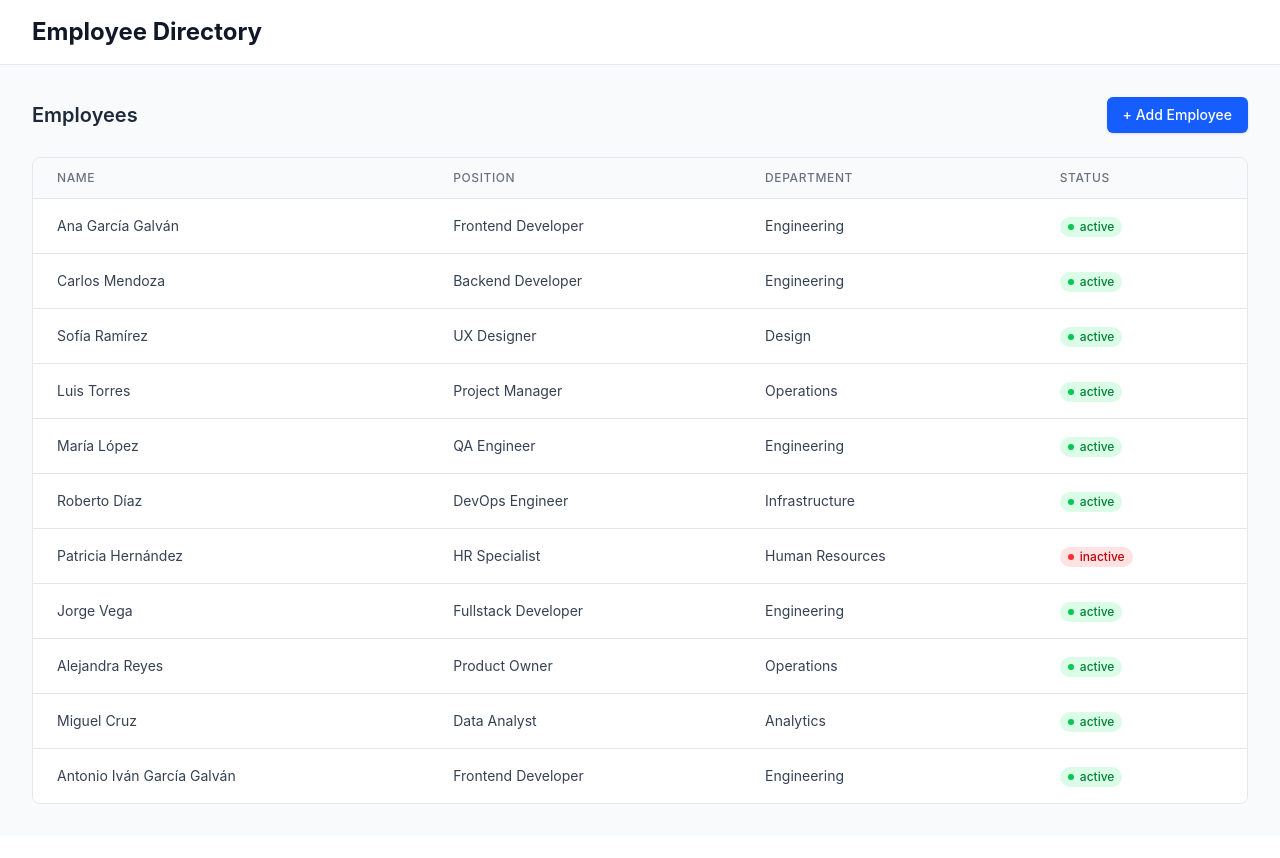
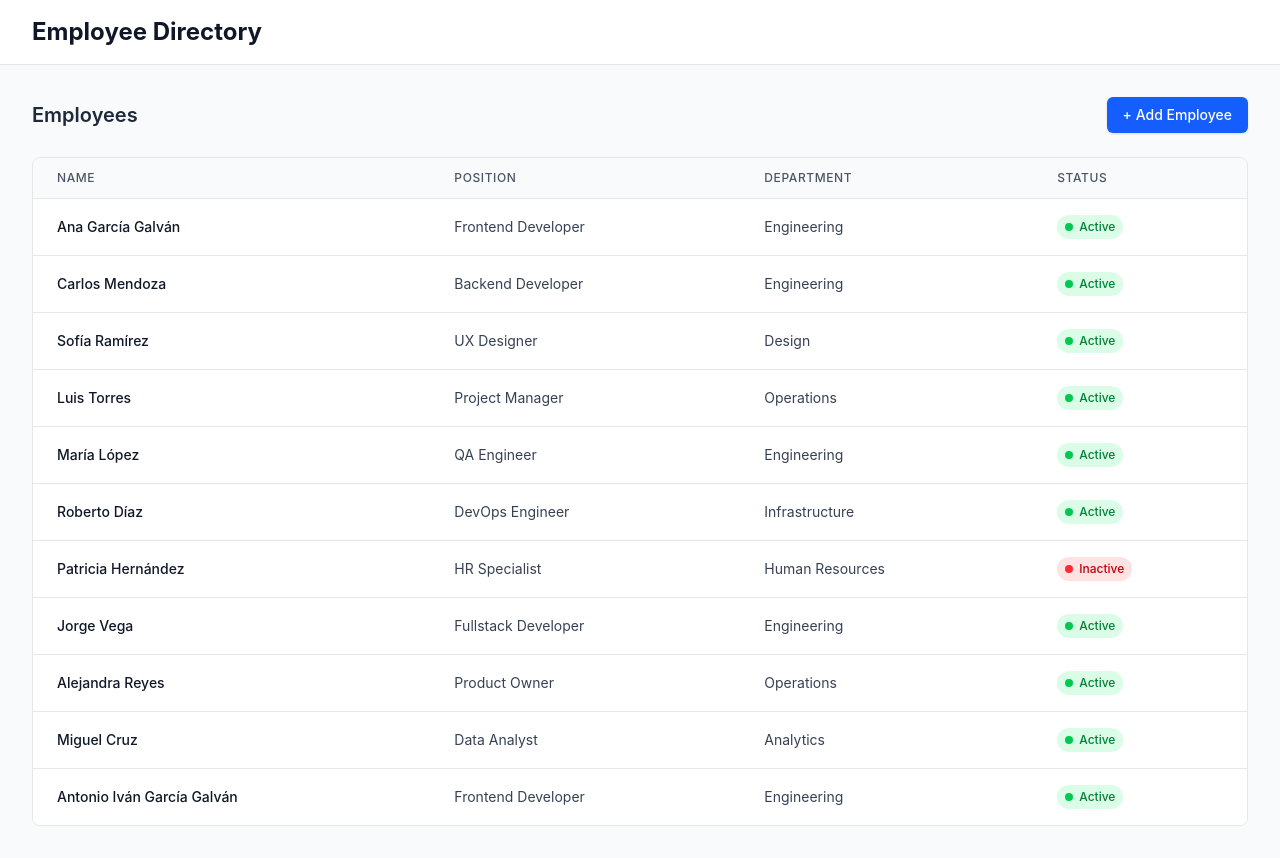
Before and after one commit to AntonioGarcia29/employee-directory, a React (Vite) app: page / in a window 1280 px wide. Before the commit the page ends 836 px from the top, so only its background shows below. Built offline with nearby package versions, Linux system fonts and the light colour scheme; data requests are answered from the project's data file.

Commit message:
feat: add employees feature with CRUD and UX review

```diff
--- a/src/features/employees/presentation/components/EmployeesTable.tsx
+++ b/src/features/employees/presentation/components/EmployeesTable.tsx
@@ -12,6 +12,9 @@ const columns = [
   columnHelper.accessor((row) => `${row.firstName} ${row.lastName}`, {
     id: "name",
     header: "Name",
+    cell: (info) => (
+      <span className="font-medium text-gray-900">{info.getValue()}</span>
+    ),
   }),
   columnHelper.accessor("position", {
     header: "Position",
@@ -27,16 +30,17 @@ const columns = [
         <span
           className={
             active
-              ? "inline-flex items-center gap-1.5 rounded-full bg-green-100 px-2 py-0.5 text-xs font-medium text-green-700"
-              : "inline-flex items-center gap-1.5 rounded-full bg-red-100 px-2 py-0.5 text-xs font-medium text-red-700"
+              ? "inline-flex items-center gap-1.5 rounded-full bg-green-100 px-2 py-1 text-xs font-medium text-green-700"
+              : "inline-flex items-center gap-1.5 rounded-full bg-red-100 px-2 py-1 text-xs font-medium text-red-700"
           }
         >
           <span
+            aria-hidden="true"
             className={
-              active ? "size-1.5 rounded-full bg-green-500" : "size-1.5 rounded-full bg-red-500"
+              active ? "size-2 rounded-full bg-green-500" : "size-2 rounded-full bg-red-500"
             }
           />
-          {info.getValue()}
+          {active ? "Active" : "Inactive"}
         </span>
       );
     },
@@ -55,16 +59,19 @@ export function EmployeesTable({ employees, onRowClick }: Props) {
     getCoreRowModel: getCoreRowModel(),
   });
 
+  const rows = table.getRowModel().rows;
+
   return (
-    <div className="overflow-hidden rounded-lg border border-gray-200">
-      <table className="min-w-full divide-y divide-gray-200">
+    <div className="overflow-x-auto rounded-lg border border-gray-200">
+      <table aria-label="Employee list" className="min-w-full divide-y divide-gray-200">
         <thead className="bg-gray-50">
           {table.getHeaderGroups().map((headerGroup) => (
             <tr key={headerGroup.id}>
               {headerGroup.headers.map((header) => (
                 <th
                   key={header.id}
-                  className="px-6 py-3 text-left text-xs font-medium uppercase tracking-wider text-gray-500"
+                  scope="col"
+                  className="px-6 py-3 text-left text-xs font-medium uppercase tracking-wider text-gray-600"
                 >
                   {flexRender(
                     header.column.columnDef.header,
@@ -76,11 +83,22 @@ export function EmployeesTable({ employees, onRowClick }: Props) {
           ))}
         </thead>
         <tbody className="divide-y divide-gray-200 bg-white">
-          {table.getRowModel().rows.map((row) => (
+          {rows.length === 0 ? (
+            <tr>
+              <td colSpan={columns.length} className="px-6 py-10 text-center text-sm text-gray-500">
+                No employees found.
+              </td>
+            </tr>
+          ) : (
+            rows.map((row) => (
               <tr
                 key={row.id}
                 onClick={() => onRowClick?.(row.original.id)}
-              className={`hover:bg-gray-50 ${onRowClick ? "cursor-pointer" : ""}`}
+                onKeyDown={(e) => {
+                  if (e.key === "Enter" || e.key === " ") onRowClick?.(row.original.id);
+                }}
+                tabIndex={onRowClick ? 0 : undefined}
+                className={`hover:bg-gray-100 focus-visible:outline-none focus-visible:ring-2 focus-visible:ring-inset focus-visible:ring-blue-500 ${onRowClick ? "cursor-pointer" : ""}`}
               >
                 {row.getVisibleCells().map((cell) => (
                   <td key={cell.id} className="px-6 py-4 text-sm text-gray-700">
@@ -88,7 +106,8 @@ export function EmployeesTable({ employees, onRowClick }: Props) {
                   </td>
                 ))}
               </tr>
-          ))}
+            ))
+          )}
         </tbody>
       </table>
     </div>
--- a/src/features/employees/presentation/pages/EmployeesPage.tsx
+++ b/src/features/employees/presentation/pages/EmployeesPage.tsx
@@ -30,7 +30,7 @@ export function EmployeesPage({ onEmployeeClick }: Props) {
         <h2 className="text-xl font-semibold text-gray-800">Employees</h2>
         <button
           onClick={() => setIsModalOpen(true)}
-          className="rounded-md bg-blue-600 px-4 py-2 text-sm font-medium text-white shadow-sm hover:bg-blue-700 focus:outline-none"
+          className="rounded-md bg-blue-600 px-4 py-2 text-sm font-medium text-white shadow-sm hover:bg-blue-700 focus-visible:outline-none focus-visible:ring-2 focus-visible:ring-blue-500 focus-visible:ring-offset-2"
         >
           + Add Employee
         </button>
```
Also changed, not shown: .claude/agents/ui-ux-reviewer.md (added), .claude/commands/new-feature.md. Lines whose indentation alone changed are shown as unchanged.
